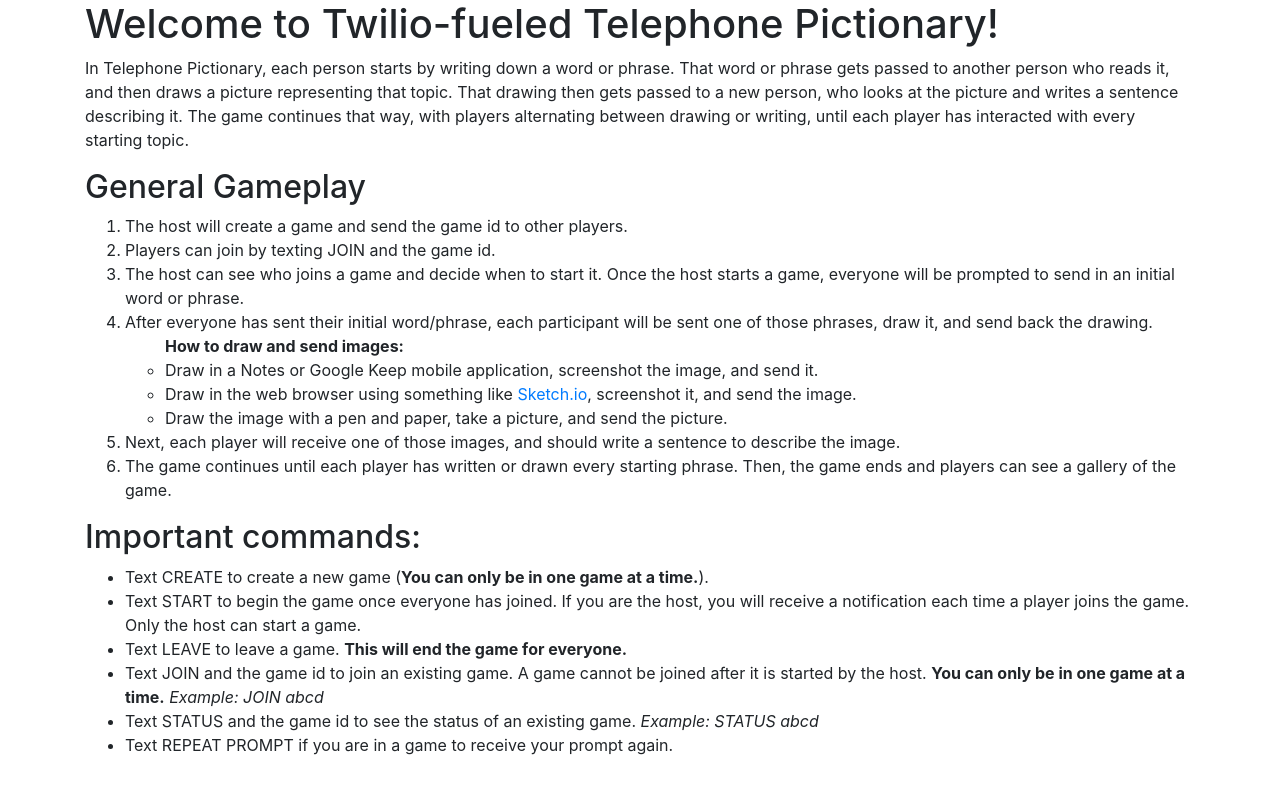
After one commit to sarahcstringer/track-jacket-app, a Flask app: page /help in a window 1280 px wide. The commit adds this page. Run offline with Flask 2, Linux system fonts and the light colour scheme; parts of the project's set-up code (start-up, migrations or seed data) failed here and were passed over; some libraries are stand-ins or nearby versions.

Commit message:
mostly working

```diff
--- a/server.py
+++ b/server.py
@@ -7,12 +7,11 @@ from flask_sqlalchemy import SQLAlchemy
 from twilio.twiml.messaging_response import MessagingResponse
 
 import twilio_conf
+import tasks
 
 db = SQLAlchemy()
 
 import model
-
-# from twilio_conf import client
 
 
 load_dotenv()
@@ -22,26 +21,27 @@ app = Flask(__name__)
 db = SQLAlchemy(app)
 
 
+@app.route("/help")
+def show_help():
+    return render_template("help.html")
+
 @app.route("/gallery/<game_id>")
 def gallery(game_id):
     data = []
     game = model.Game.query.get(game_id)
-    for p in game.players:
-        order = []
-        first_round = model.GameRound.query.filter_by(
-            game_id=game_id, player=p.id, round_number=0
-        ).one()
-        order.append(first_round.data)
-        for i, id_ in enumerate(game.player_order[str(p.id)][::-1]):
-            order.append(
-                model.GameRound.query.filter_by(
-                    game_id=game_id, player=id_, round_number=i + 1
-                )
-                .one()
-                .data
-            )
-        data.append(order)
+    if not game:
+        return "That game does not exist."
+    for i, order in enumerate(game.play_order):
+        items = [i]
+        for i, player_id in enumerate(order):
+            round = model.GameRound.query.filter_by(
+                game_id=game_id, player=player_id, round_number=i).first()
+            if round:
+                items.append(round.data)
+            else:
+                items.append(None)
 
+        data.append(items)
     return render_template("gallery.html", data=data)
 
 
@@ -62,6 +62,8 @@ def receive_sms():
             )
             .first()
         )
+    else:
+        player = None
 
     if body == "CREATE":
         if already_playing:
@@ -91,24 +93,38 @@ def receive_sms():
         if not player:
             resp.message("Could not add player.")
             return str(resp)
-        db.session.commit()
         resp.message(
-            "Joined game. You will receive a message when the game has started."
+            f"Joined game. You will receive a message when the game has started. Visit {os.environ.get('NGROK_PATH')}help to view rules."
         )
         return str(resp)
 
-    elif body == "STATUS":
-        if not already_playing:
-            resp.message("You are not playing a game.")
+    elif "STATUS" in body:
+        game_id = body.split(" ")[-1]
+        if len(game_id) != 4:
+            resp.message("Did not understand game ID.")
             return str(resp)
-        if player.game.status == model.Status.CREATED:
-            resp.message("Waiting for host to start game.")
+        game = model.Game.query.get(game_id)
+        if not game:
+            resp.message("That game does not exist.")
             return str(resp)
-        elif player and player.game.status == model.Status.STARTED:
-            resp.message("Waiting on players to send their initial words/phrases")
+        if game.status == model.Status.CREATED:
+            resp.message("Waiting for the host to start the game.")
             return str(resp)
-        elif player and player.game.status == model.Status.IN_PROGRESS:
-            # resp.message(f"Round {player.game.current_round} of {len(player.game.players)}. Waiting on {player.game.missing_players_round} more responses.")
+        elif game.status == model.Status.STARTED:
+            num_players = len(game.players)
+            num_waiting = num_players - game.current_round_responses
+            resp.message(f"The game has started. Waiting on {num_waiting} players to send responses.")
+            return str(resp)
+        elif game.status == model.Status.IN_PROGRESS:
+            num_players = len(game.players)
+            num_waiting = num_players - game.current_round_responses
+            resp.message(f"The game is in progress. On round {game.current_round} of {num_players}, waiting on {num_waiting} players to send responses.")
+            return str(resp)
+        elif game.status == model.Status.ABANDONED:
+            resp.message("The game was abandoned early.")
+            return str(resp)
+        elif game.status == model.Status.COMPLETED:
+            resp.message(f"The game has finished. View the gallery at {os.environ.get('NGROK_PATH')}gallery/{game.id}")
             return str(resp)
 
     elif body == "START":
@@ -136,6 +152,34 @@ def receive_sms():
                 resp.message("You are not playing a game.")
                 return str(resp)
             player.quit()
+
+    elif body == "REPEAT PROMPT":
+        if not already_playing or not player:
+            resp.message("You are not playing a game.")
+            return str(resp)
+        elif player and player.game.status in [model.Status.CREATED, model.Status.STARTED]:
+            resp.message("You have not received a prompt yet.")
+            return str(resp)
+        elif player and player.game.status in [model.Status.IN_PROGRESS]:
+            game = player.game
+            for turn in player.game.play_order:
+                if turn[game.current_round] != player.id:
+                    continue
+                receiving_from_player = turn[game.current_round - 1]
+                last_round = model.GameRound.query.filter_by(player=receiving_from_player, game_id=player.game_id, round_number=game.current_round - 1).first()
+                action = "DRAW" if game.current_round % 2 else "DESCRIBE the image"
+                body = f"{action}"
+                media = None
+                if action == "DESCRIBE the image":
+                    media = last_round.data
+                else:
+                    body += f' "{last_round.data}"'
+                tasks.send_sms.apply_async(args=[body, media, twilio_conf.twilio_num, player.phone, None])
+
+
+        elif player and player.game.status in [model.Status.ABANDONED, model.Status.COMPLETED]:
+            resp.message("The game has ended, you don not have a prompt.")
+            return str(resp)
     elif player and player.game.status in [
         model.Status.IN_PROGRESS,
         model.Status.STARTED,
--- /dev/null
+++ b/templates/base.html
@@ -0,0 +1,14 @@
+<!doctype html>
+<html>
+    <head>
+        {% block head %}{% endblock %}
+        <title>Twilio Telephone Pictionary</title>
+        <link rel="stylesheet" href="https://stackpath.bootstrapcdn.com/bootstrap/4.4.1/css/bootstrap.min.css">
+        <script src="https://code.jquery.com/jquery-3.5.1.min.js" integrity="sha256-9/aliU8dGd2tb6OSsuzixeV4y/faTqgFtohetphbbj0=" crossorigin="anonymous"></script>
+    </head>
+    <body>
+        {% block body %}{% endblock %}
+        <script src="https://code.jquery.com/jquery-3.3.1.slim.min.js" integrity="sha384-q8i/X+965DzO0rT7abK41JStQIAqVgRVzpbzo5smXKp4YfRvH+8abtTE1Pi6jizo" crossorigin="anonymous"></script>
+<script src="https://cdnjs.cloudflare.com/ajax/libs/popper.js/1.14.7/umd/popper.min.js" integrity="sha384-UO2eT0CpHqdSJQ6hJty5KVphtPhzWj9WO1clHTMGa3JDZwrnQq4sF86dIHNDz0W1" crossorigin="anonymous"></script>
+<script src="https://stackpath.bootstrapcdn.com/bootstrap/4.3.1/js/bootstrap.min.js" integrity="sha384-JjSmVgyd0p3pXB1rRibZUAYoIIy6OrQ6VrjIEaFf/nJGzIxFDsf4x0xIM+B07jRM" crossorigin="anonymous"></script>
+    </body>
--- /dev/null
+++ b/templates/help.html
@@ -0,0 +1,32 @@
+{% extends 'base.html' %}
+{% block body %}
+<div class="container">
+<h1>Welcome to Twilio-fueled Telephone Pictionary!</h1>
+
+<p>In Telephone Pictionary, each person starts by writing down a word or phrase. That word or phrase gets passed to another person who reads it, and then draws a picture representing that topic. That drawing then gets passed to a new person, who looks at the picture and writes a sentence describing it. The game continues that way, with players alternating between drawing or writing, until each player has interacted with every starting topic.</p>
+
+<h2>General Gameplay</h2>
+<ol>
+    <li>The host will create a game and send the game id to other players.</li>
+    <li>Players can join by texting JOIN and the game id.</li>
+    <li>The host can see who joins a game and decide when to start it. Once the host starts a game, everyone will be prompted to send in an initial word or phrase.</li>
+    <li>After everyone has sent their initial word/phrase, each participant will be sent one of those phrases, draw it, and send back the drawing.
+        <ul><b>How to draw and send images:</b>
+            <li>Draw in a Notes or Google Keep mobile application, screenshot the image, and send it.</li>
+            <li>Draw in the web browser using something like <a href="https://sketch.io/sketchpad/">Sketch.io</a>, screenshot it, and send the image.</li>
+            <li>Draw the image with a pen and paper, take a picture, and send the picture.</li>
+        </ul>
+    <li>Next, each player will receive one of those images, and should write a sentence to describe the image.</li>
+    <li>The game continues until each player has written or drawn every starting phrase. Then, the game ends and players can see a gallery of the game.</li>
+</ol>
+<h2>Important commands:</h2>
+<ul>
+    <li>Text CREATE to create a new game (<b>You can only be in one game at a time.</b>).</li>
+    <li>Text START to begin the game once everyone has joined. If you are the host, you will receive a notification each time a player joins the game. Only the host can start a game.</li>
+    <li>Text LEAVE to leave a game. <b>This will end the game for everyone.</b></li>
+    <li>Text JOIN and the game id to join an existing game. A game cannot be joined after it is started by the host. <b>You can only be in one game at a time.</b> <i>Example: JOIN abcd</i></li>
+    <li>Text STATUS and the game id to see the status of an existing game. <i>Example: STATUS abcd</i></li>
+    <li>Text REPEAT PROMPT if you are in a game to receive your prompt again.</li>
+</ul>
+</div>
+{% endblock %}
```
Also changed, not shown: model.py (+13 -16 lines), tasks.py (+37 -20 lines), templates/gallery.html (+25 -15 lines).
